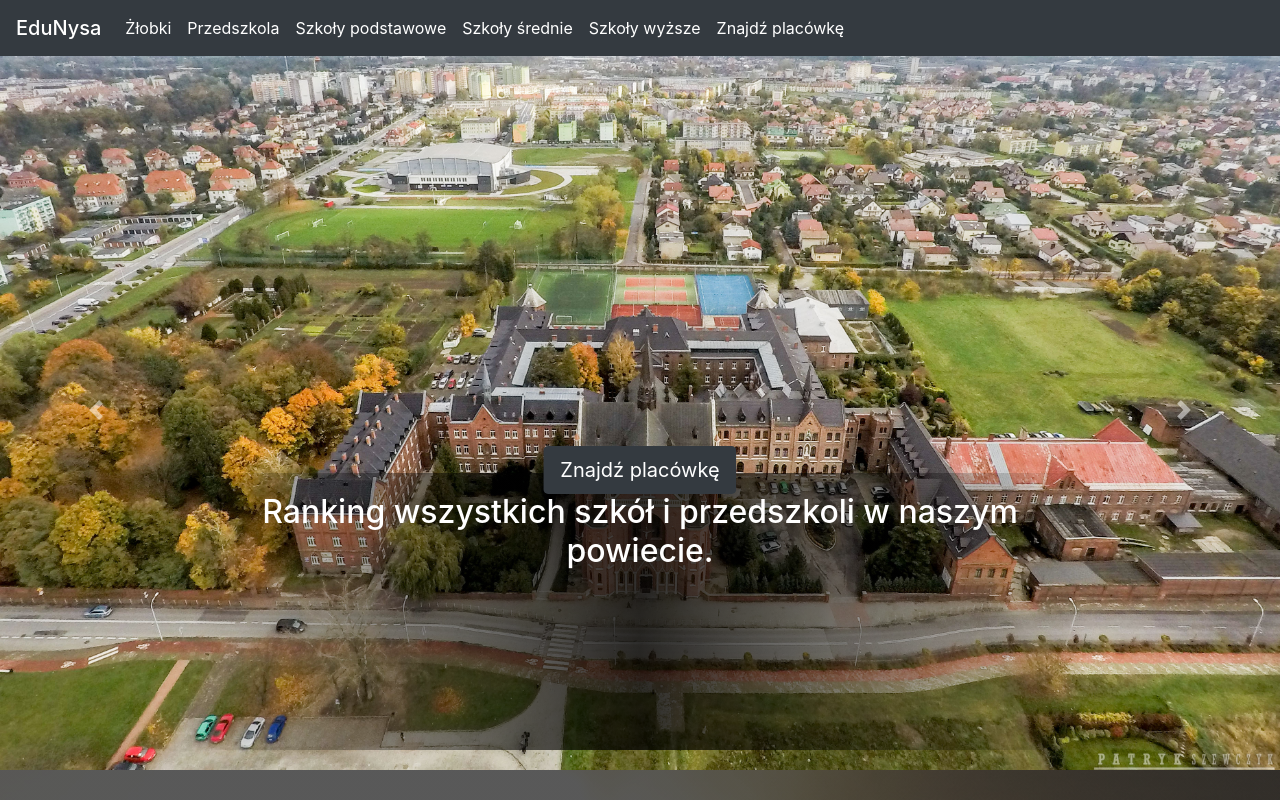
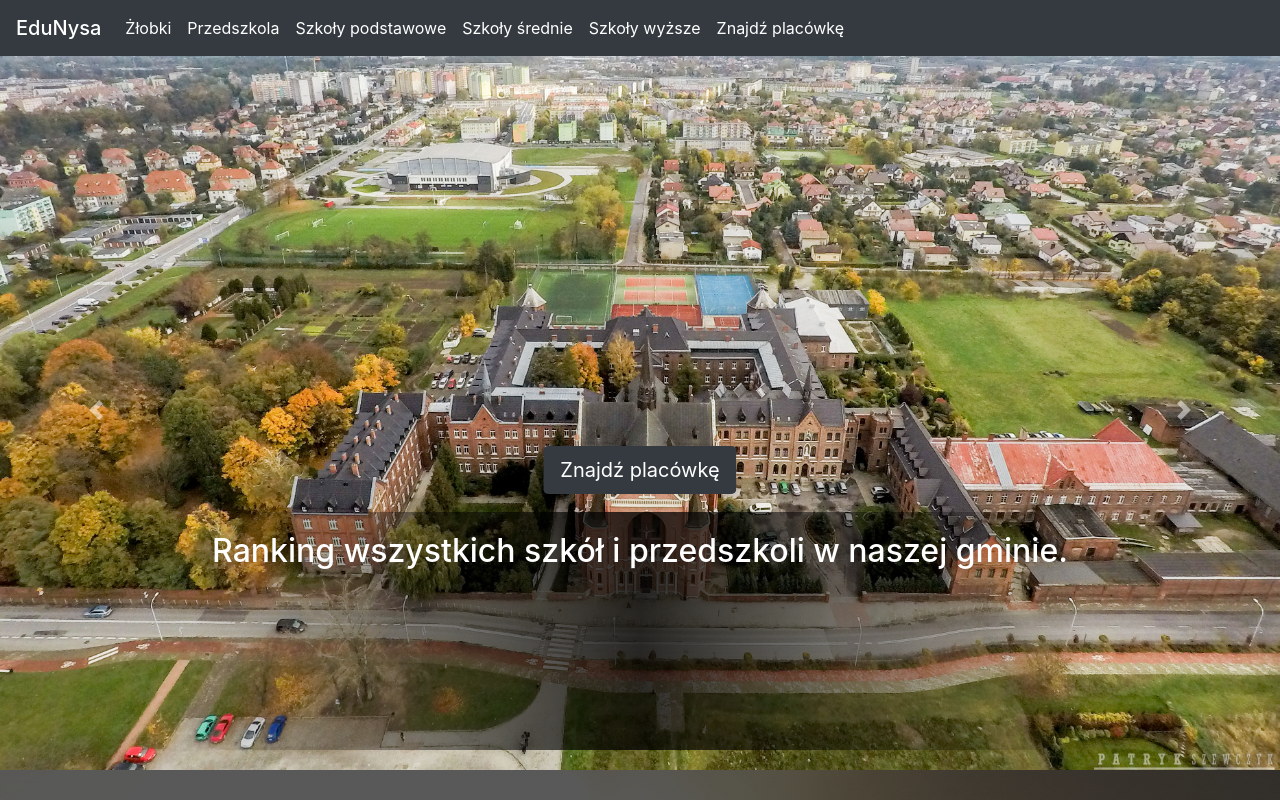
Before and after one commit to l7ssha/hackathon2017, an ASP.NET Core app: page / in a window 1280 px wide. Run offline with ASP.NET Core 8, Linux system fonts and the light colour scheme; some libraries are stand-ins or nearby versions.

Commit message:
TERAZ JUZ GOTOWE!!!

```diff
--- a/src/hackathon/Views/Home/Index.cshtml
+++ b/src/hackathon/Views/Home/Index.cshtml
@@ -11,7 +11,7 @@
         <div class="carousel-item active" style="">
           <img class="d-block w-100" src="img/4.jpg" alt="First slide">
             <div class="carousel-caption d-none d-md-block" style="background: linear-gradient(90deg, rgba(1,1,1,0.0), rgba(1,1,1,0.8), rgba(1,1,1,0.0));">
-            <h2 style="color:white;">Ranking wszystkich szkół i przedszkoli w naszym powiecie.</h2>
+            <h2 style="color:white;">Ranking wszystkich szkół i przedszkoli w naszej gminie.</h2>
             <p></p> <br><br><br><br><br><br>
             </div>
         </div>
```
